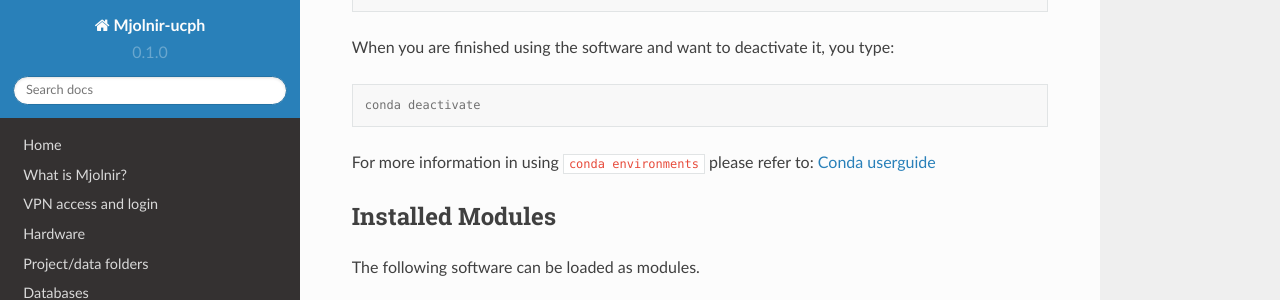
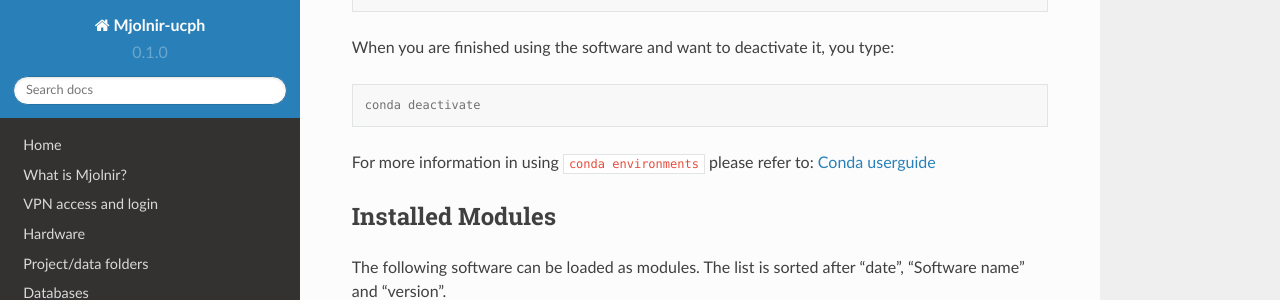
Before and after one commit to bentpetersendk/mjolnir_ucph, a Sphinx documentation site: the page built from docs/source/software.rst, in a window 1280 px wide and 900 px high, scrolled down 1553 px, cut to the strip 0-300 px from the top of the window. Built offline with Sphinx 7.4.7 and the Read the Docs theme 2.0.0, drawn with Linux system fonts in a browser that asks for light colours.

Commit message:
Update software.rst
Added text about sorting.

```diff
--- a/docs/source/software.rst
+++ b/docs/source/software.rst
@@ -77,7 +77,7 @@ For more information in using ``conda environments`` please refer to:
 
 Installed Modules
 -----
-The following software can be loaded as modules.
+The following software can be loaded as modules. The list is sorted after "date", "Software name" and "version".
 
 .. raw:: html
 
```
